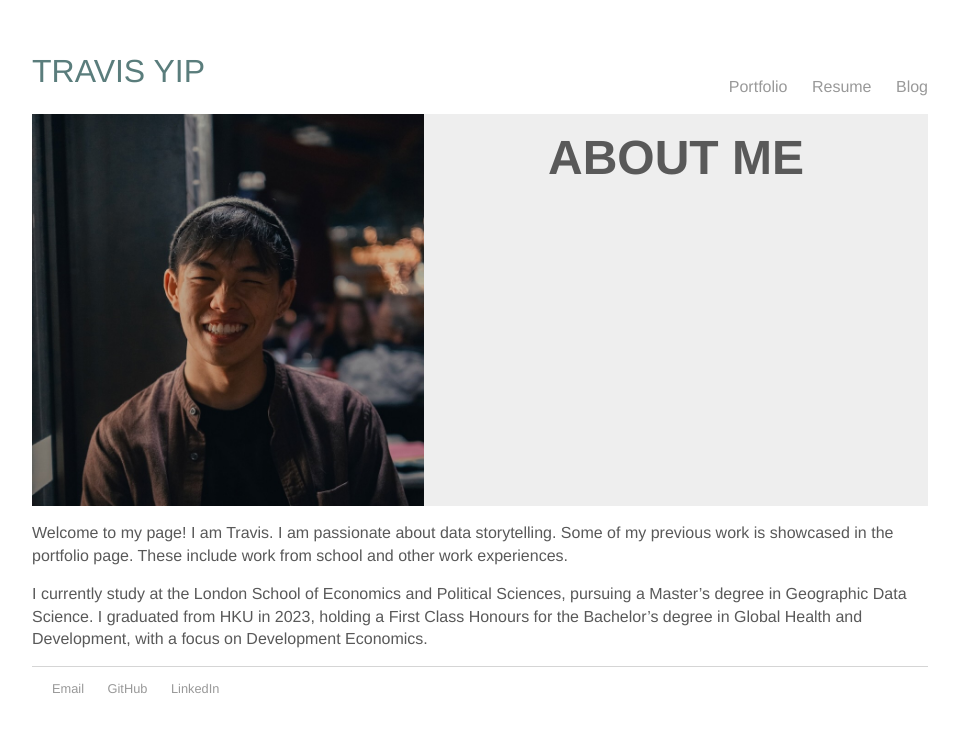
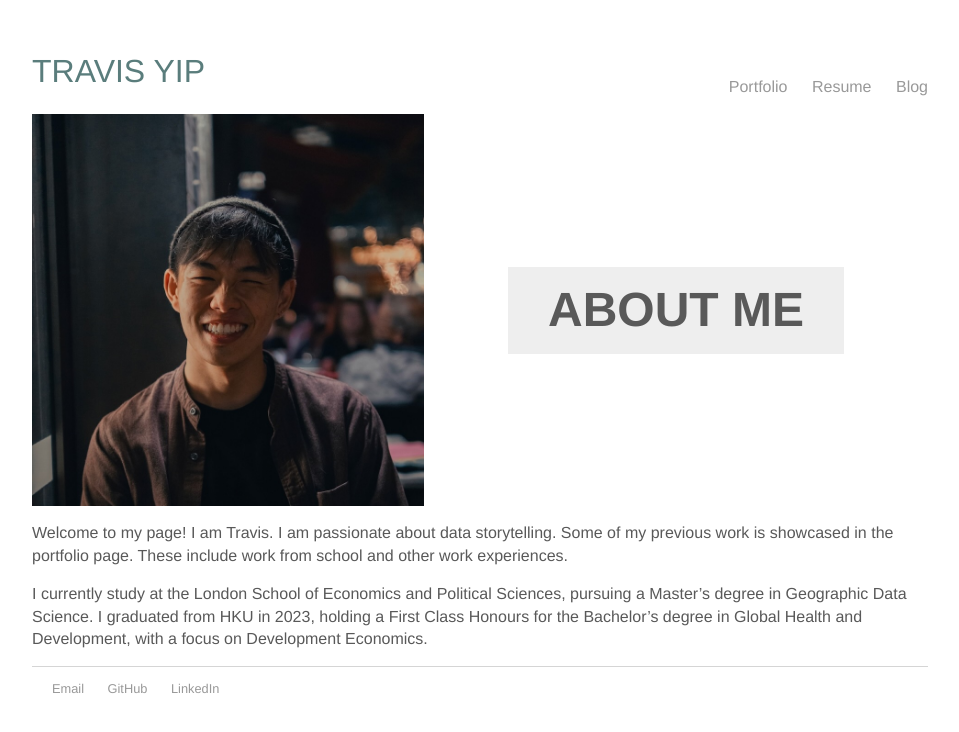
Before and after one commit to cwtravisyip/cwtravisyip.github.io, a Jekyll site: the page built from index.html, in a window 1280 px wide. Shown: the top 732 px of the page, without its empty margins (160-1119 px from the left). Built offline with Jekyll 4.4.1, drawn with Linux system fonts in a browser that asks for light colours.

Commit message:
Change title alignment

```diff
--- a/index.html
+++ b/index.html
@@ -7,7 +7,7 @@
 		<div class="grid__image-wrapper">
 			<img src="/images/profile_pic_square.jpeg" alt="Travis Yip">
 		</div>
-		<div class="grid__content-wrapper" style="background-color:#EEEEEE">
+		<div class="grid__content-wrapper" style="background-color:#EEEEEE;margin:auto">
 			<h1 style="font-size:3em;font-weight:bold;text-align:center;color:#595959">
 				ABOUT ME
 			</h1>
```
